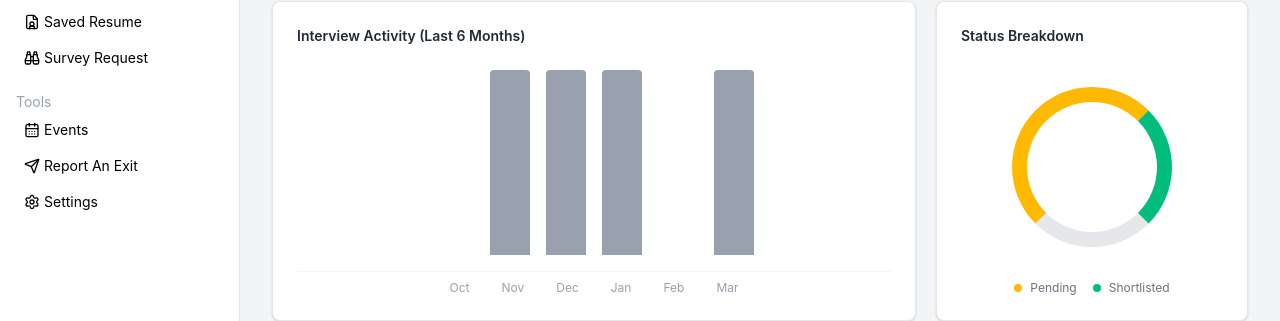
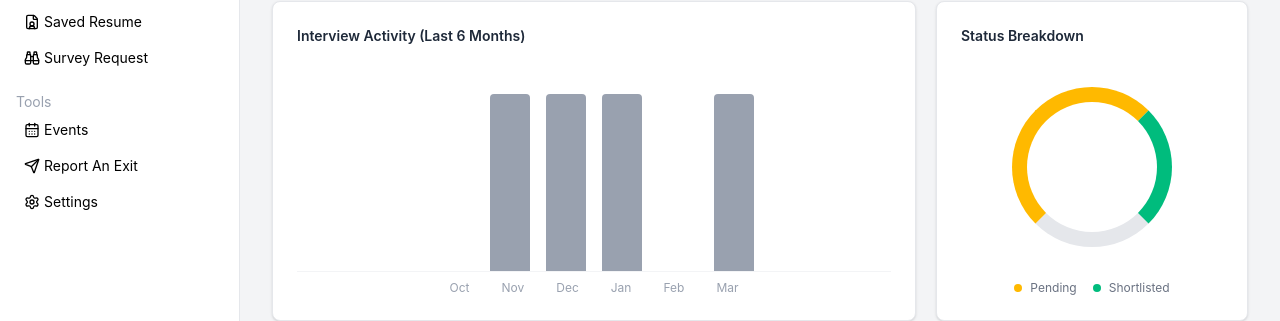
Before and after one commit to Shashwat64/Job-Tracker, a React (Vite) app: page /app/dashboard in a window 1280 px wide. Shown: the part 240-561 px from the top of the page. Built offline with nearby package versions, Linux system fonts and the light colour scheme; no server answers.

Commit message:
feat: add hover effect on the bar graph

```diff
--- a/src/Components/MainNavChildren/Dashboard.jsx
+++ b/src/Components/MainNavChildren/Dashboard.jsx
@@ -1,5 +1,5 @@
 import { Link, useNavigate } from 'react-router-dom'
-import { useContext } from 'react'
+import { useContext, useState } from 'react'
 
 import { JobContext} from '../../App'
 
@@ -45,6 +45,9 @@ const upcomingInterviews = []
 
 
 export default function Dashboard() {
+
+  const [hovered, setHovered] = useState(null) //have to remove this
+
   const { interviewJson, activeBtn, setActiveBtn } = useContext(JobContext)
 
   const navigate = useNavigate()
@@ -141,13 +144,31 @@ export default function Dashboard() {
         <div className="grid grid-cols-1 lg:grid-cols-3 gap-5">
           {/* Bar Chart */}
           <div className="lg:col-span-2 bg-white p-6 rounded-lg border border-gray-200 shadow-sm flex flex-col h-80">
-            <h3 className="text-sm font-semibold text-gray-800 mb-6">Interview Activity (Last 6 Months)</h3>
-            <div className="flex-1 flex items-end space-x-4 justify-center pb-2">
+            <h3 className="text-sm font-semibold text-gray-800 mb-12">Interview Activity (Last 6 Months)</h3>
+            <div className="flex-1 flex items-end space-x-4 justify-center">
               {bars.map((height, i) => (
-                <div key={i} className="w-10 bg-gray-400 rounded-t-sm" style={{ height: `${height}%` }} />
+                <div
+                  key={i}
+                  className="w-10 bg-gray-400 rounded-t-sm relative"
+                  style={{ height: `${height}%` }}
+                  onMouseEnter={() => setHovered(i)}
+                  onMouseLeave={() => setHovered(null)}
+                >
+                  {hovered === i && (
+                    <div className='absolute -top-15 left-1/2 -translate-x-1/2 text-white/90 border bg-[#1E2A38] px-2 py-1 z-10 w-30 text-center'>
+                      Number of Interview: {numOfInterviewInMonth[i]}
+                      <div className="absolute top-full left-1/2 -translate-x-1/2
+                        w-0 h-0
+                        border-l-[6px] border-l-transparent
+                        border-r-[6px] border-r-transparent
+                        border-t-[6px] border-t-black">
+                      </div>
+                    </div>
+                  )}
+                </div>
               ))}
             </div>
-            <div className="flex justify-center space-x-8 text-xs text-gray-400 mt-2 border-t border-gray-100 pt-2">
+            <div className="flex justify-center space-x-8 text-xs text-gray-400 border-t border-gray-100 pt-2">
               {months.map(m => <span key={m}>{m}</span>)}
             </div>
           </div>
```
